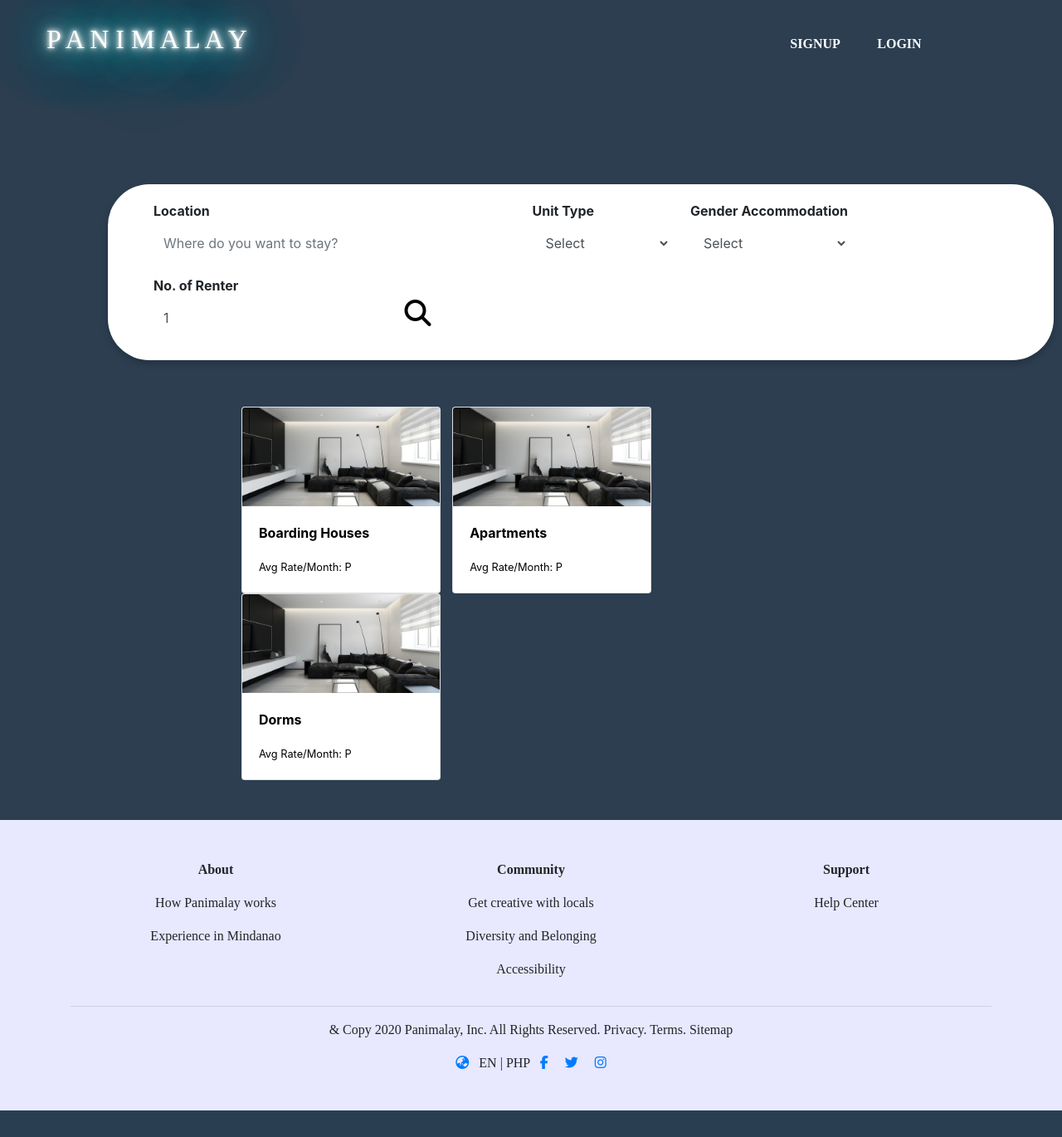
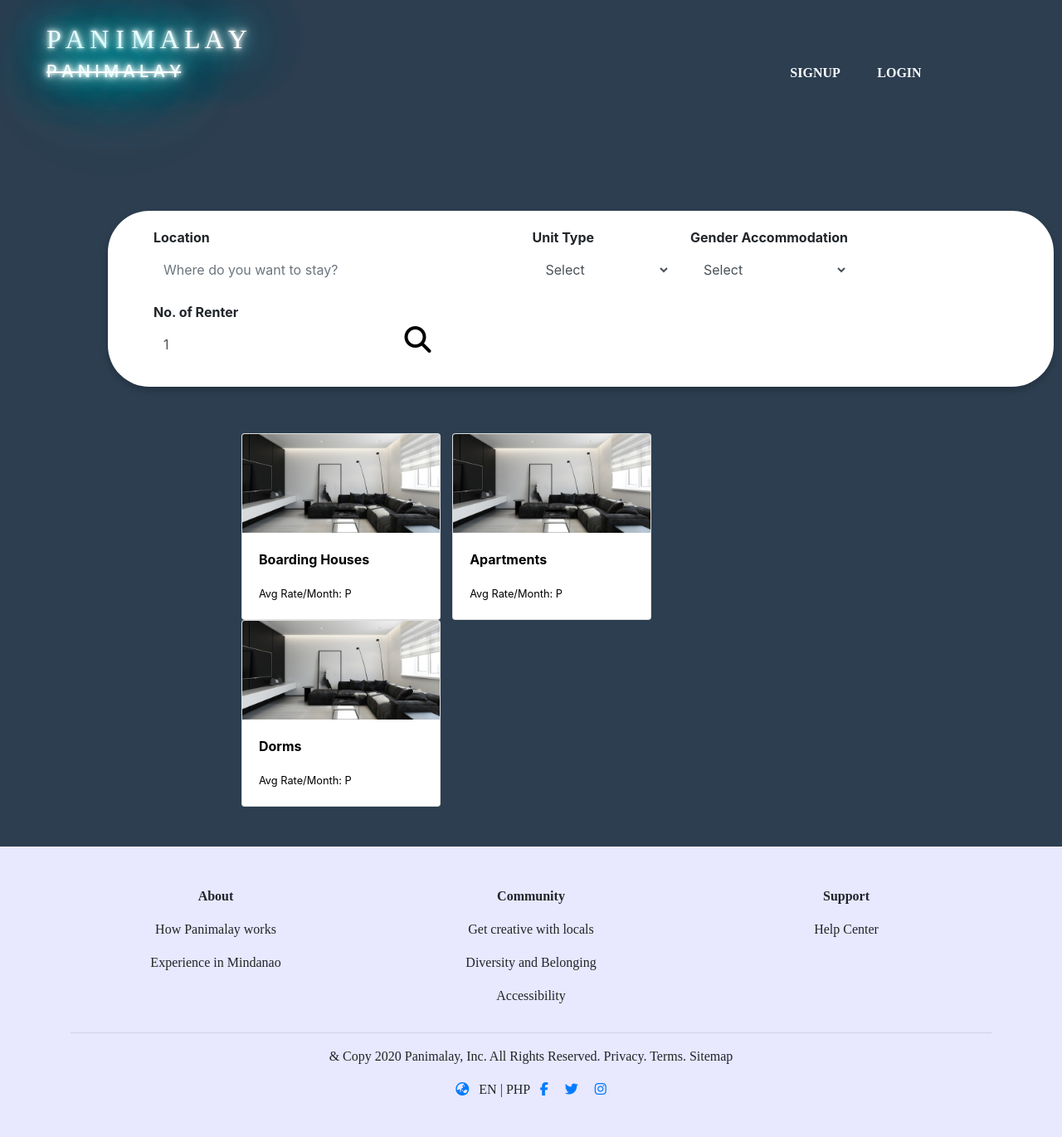
Before and after one commit to Rafael-main/PANIMALAY, a Flask app: template app/templates/landingpage.html in a window 1280 px wide. Shown: the whole page at 83% size. Before the commit the page ends 1338 px from the top, so only its background shows below. Run offline with Flask 2, Linux system fonts and the light colour scheme; the template is opened without the code that fills it, so the values that code supplies are empty; some libraries are stand-ins or nearby versions.

Commit message:
added readable text as brand name

```diff
--- a/app/templates/landingpage.html
+++ b/app/templates/landingpage.html
@@ -14,6 +14,7 @@
           <ul>
           <li id="neon" class="nav-item" style="margin-right: 650px;position: static;">
           <a href="/" style="color: white;font-size:20; font-family: 'baybayin rounded';"><strong><h2>P A N I M A L A Y</h2></strong></a>
+          <h5 style="text-decoration: line-through;color:white;">P A N I M A L A Y</h5>
           </li>
           {% if username is not defined %}
           <li class="nav-item">
```
